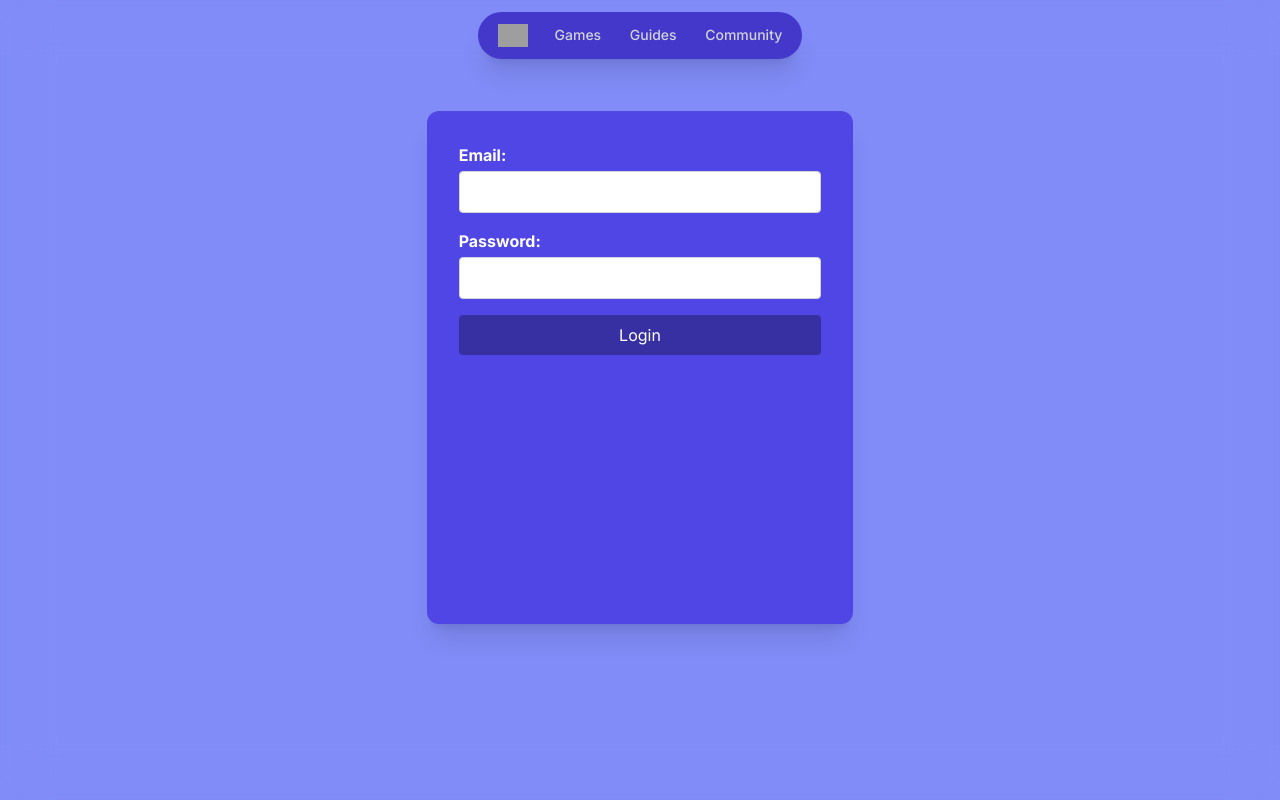
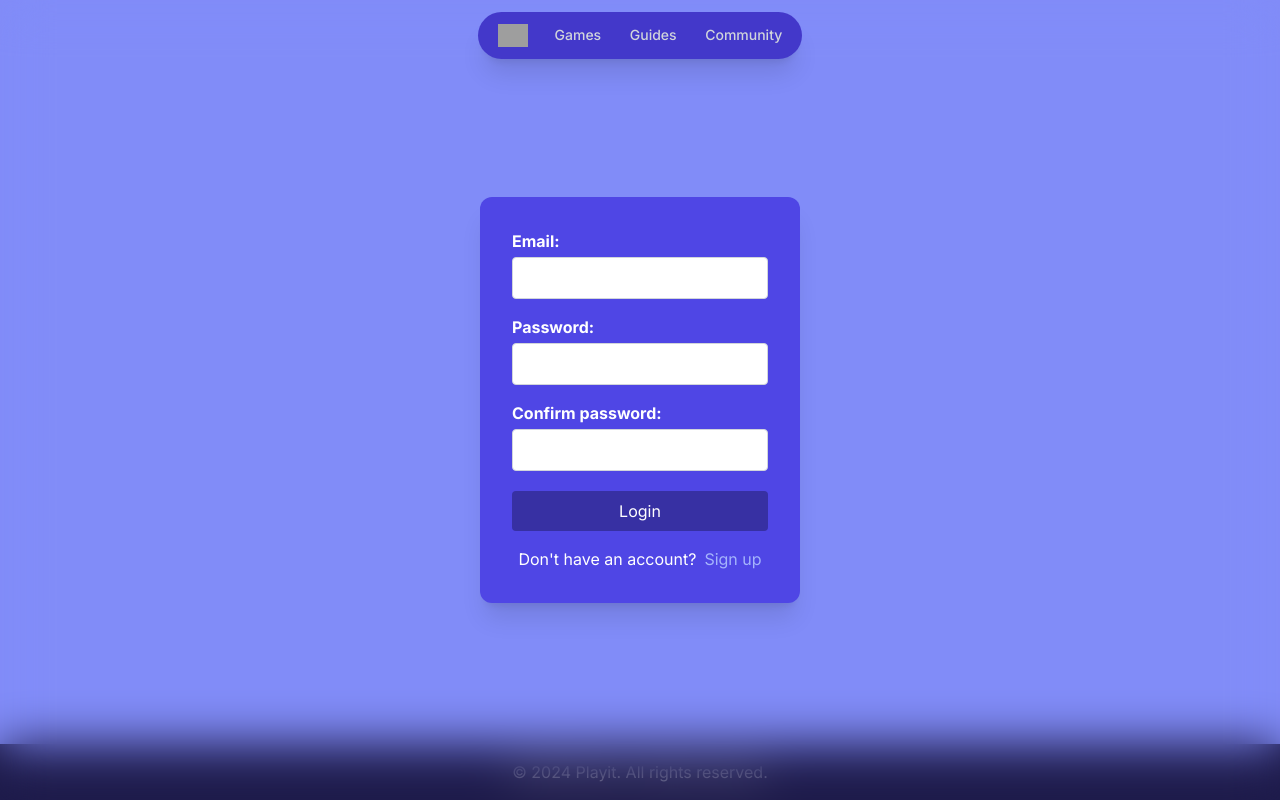
Before and after one commit to stivenm16/devToolkit, a Next.js app: page /community in a window 1280 px wide. Built offline with nearby package versions, Linux system fonts and the light colour scheme; grey boxes are pictures that could not be loaded.

Commit message:
Login UI && Login page

```diff
--- a/package.json
+++ b/package.json
@@ -9,6 +9,7 @@
     "lint": "next lint"
   },
   "dependencies": {
+    "@hookform/resolvers": "^3.3.4",
     "next": "14.0.4",
     "react": "^18",
     "react-dom": "^18",
--- a/src/app/community/page.tsx
+++ b/src/app/community/page.tsx
@@ -1,103 +1,19 @@
 'use client'
-import React, { useState } from 'react'
-import { useForm } from 'react-hook-form'
-import { Header } from '../components'
+import React from 'react'
+
+import { Header, Layout, LoginForm } from '../components'
 
 const Login: React.FC = () => {
-  const {
-    register,
-    handleSubmit,
-    formState: { errors },
-  } = useForm()
+  return (
+    <Layout hideHeader={true}>
+      <div className="fixed inset-0 flex items-center flex-col justify-center backdrop-blur-xl">
+        <div className="absolute top-0 w-full">
+          <Header />
+        </div>
 
-  const [error, setError] = useState(null)
-
-  const onSubmit = handleSubmit(async (data: any) => {
-    if (data) {
-      // const res = await signIn('credentials', {
-      //   email: data.email,
-      //   password: data.password,
-      //   redirect: false,
-      // })
-      // if (res.error) {
-      //   setError(res.error)
-      // } else {
-      //     console.log(res)
-      // }\
-      console.log(data, 'data')
-    }
-  })
-
-  return (
-    <div className="bg-indigo-400 min-h-screen">
-      <div className="fixed inset-0 flex items-center flex-col justify-center backdrop-blur-xl">
-        <Header />
-        <div className="bg-indigo-600 p-8 rounded-xl shadow-xl h-2/3 w-1/3 mb-44 mt-10 relative">
-          <form onSubmit={onSubmit} className="space-y-4 z-10">
-            {error && (
-              <p className="bg-red-500 text-lg text-white p-3 rounded mb-2">
-                {error}
-              </p>
-            )}
-            <div className="mb-4">
-              <label
-                htmlFor="email"
-                className="block text-white font-bold mb-1"
-              >
-                Email:
-              </label>
-              <input
-                type="email"
-                id="email"
-                // onChange={handleInputChange}
-                className={`w-full px-4 py-2 rounded border ${
-                  errors.email ? 'border-red-500' : 'border-gray-300'
-                }`}
-                {...register('email', {
-                  required: {
-                    value: true,
-                    message: 'Email is required',
-                  },
-                })}
-              />
-              {/* <span className="text-red-500 text-xs mt-1">
-                {errors.email?.message}
-              </span> */}
-            </div>
-
-            <div className="mb-4">
-              <label
-                htmlFor="password"
-                className="block text-white font-bold mb-1"
-              >
-                Password:
-              </label>
-              <input
-                type="password"
-                id="password"
-                {...register('password', {
-                  required: {
-                    value: true,
-                    message: 'Password is required',
-                  },
-                })}
-                className={`w-full px-4 py-2 rounded border ${
-                  errors.password ? 'border-red-500' : 'border-gray-300'
-                }`}
-              />
-              {/* <p className="text-red-500 text-xs mt-1">{errors.password}</p> */}
-            </div>
-
-            <button
-              type="submit"
-              className="w-full bg-indigo-800 text-white py-2 rounded hover:bg-indigo-900 focus:outline-none"
-            >
-              Login
-            </button>
-          </form>
-        </div>
+        <LoginForm />
       </div>
-    </div>
+    </Layout>
   )
 }
 
--- a/src/app/components/Layout.tsx
+++ b/src/app/components/Layout.tsx
@@ -2,11 +2,12 @@ import { Footer, Header } from '.'
 
 type LayoutProps = {
   children: React.ReactNode
+  hideHeader?: boolean
 }
-const Layout: React.FC<LayoutProps> = ({ children }) => {
+const Layout: React.FC<LayoutProps> = ({ children, hideHeader }) => {
   return (
     <div className="flex flex-col min-h-screen bg-indigo-400 ">
-      <Header />
+      {!hideHeader && <Header />}
 
       <main className="flex-grow">{children}</main>
 
--- /dev/null
+++ b/src/app/components/LoginForm.tsx
@@ -0,0 +1,135 @@
+'use client'
+import { yupResolver } from '@hookform/resolvers/yup'
+import { useState } from 'react'
+import { useForm } from 'react-hook-form'
+import * as yup from 'yup'
+
+interface IFormInput {
+  email: string
+  password: string
+  confirmPassword?: string
+}
+
+const schema = yup.object().shape({
+  email: yup.string().email().required('Email is a required field'),
+  password: yup.string().required('Password is a required field'),
+  confirmPassword: yup
+    .string()
+    .oneOf([yup.ref('password'), ''], 'Passwords must match'),
+})
+const LoginForm = () => {
+  const {
+    register,
+    handleSubmit,
+    formState: { errors },
+  } = useForm<IFormInput>({ resolver: yupResolver(schema) })
+  const [isRegister, setIsRegister] = useState(false)
+
+  const onSubmit = (data: IFormInput) => {
+    if (data) {
+      if (isRegister) {
+        // Logica de registro, llamada al endpoint de login
+        console.log(data, 'Sign in')
+      } else {
+        console.log(data, 'Sign up')
+
+        // Logica de registro, llamada al endpoint de crear usuario
+        setIsRegister(true)
+      }
+    }
+  }
+  return (
+    <div className="bg-indigo-600 p-8 rounded-xl shadow-xl h-fit w-3/4 md:w-1/4  relative">
+      <form onSubmit={handleSubmit(onSubmit)} className="space-y-4 z-10">
+        <div className="mb-4">
+          <label htmlFor="email" className="block text-white font-bold mb-1">
+            Email:
+          </label>
+          <input
+            type="email"
+            id="email"
+            className={`w-full px-4 py-2 rounded border ${
+              errors.email ? 'border-red-500' : 'border-gray-300'
+            }`}
+            {...register('email', {
+              required: {
+                value: true,
+                message: 'Email is required',
+              },
+            })}
+          />
+          <span className="text-white text-xs font-bold mt-1">
+            {errors.email?.message}
+          </span>
+        </div>
+
+        <div className="mb-4">
+          <label htmlFor="password" className="block text-white font-bold mb-1">
+            Password:
+          </label>
+          <input
+            type="password"
+            id="password"
+            {...register('password', {
+              required: {
+                value: true,
+                message: 'Password is required',
+              },
+            })}
+            className={`w-full px-4 py-2 rounded border ${
+              errors.password ? 'border-red-500' : 'border-gray-300'
+            }`}
+          />
+          <p className="text-white text-xs font-bold mt-1">
+            {errors.password?.message}
+          </p>
+        </div>
+
+        {!isRegister && (
+          <div className="mb-4">
+            <label
+              htmlFor="confirmPassword"
+              className="block text-white font-bold mb-1"
+            >
+              Confirm password:
+            </label>
+            <input
+              type="password"
+              id="confirmPassword"
+              {...register('confirmPassword', {
+                required: {
+                  value: true,
+                  message: 'confirm Password is required',
+                },
+              })}
+              className={`w-full px-4 py-2 rounded border ${
+                errors.confirmPassword ? 'border-red-500' : 'border-gray-300'
+              }`}
+            />
+            <p className="text-white text-xs font-bold mt-1">
+              {errors.confirmPassword?.message}
+            </p>
+          </div>
+        )}
+
+        <button
+          type="submit"
+          className="w-full bg-indigo-800 text-white py-2 rounded hover:bg-indigo-900 focus:outline-none"
+        >
+          Login
+        </button>
+        <p className="text-white text-center pt-auto">
+          {isRegister ? 'Already have an account?' : "Don't have an account?"}
+          <span
+            className="text-indigo-300 cursor-pointer ml-2"
+            onClick={() => setIsRegister(!isRegister)}
+          >
+            Sign up
+          </span>
+        </p>
+      </form>
+    </div>
+  )
+}
+
+export default LoginForm
--- a/src/app/components/index.ts
+++ b/src/app/components/index.ts
@@ -2,5 +2,7 @@ import ButtonT from './Button'
 import Footer from './Footer'
 import Header from './Header'
 import Layout from './Layout'
+import LoginForm from './LoginForm'
+import CodeEditor from './CodeEditor'
 
-export { ButtonT, Footer, Header, Layout }
+export { ButtonT, Footer, Header, Layout, LoginForm, CodeEditor }
--- a/src/app/guides/[...game]/page.tsx
+++ b/src/app/guides/[...game]/page.tsx
@@ -1,6 +1,6 @@
 'use client'
-import { Layout } from '@/app/components'
-import CodeEditor from '@/app/components/CodeEditor'
+import { CodeEditor, Layout } from '@/app/components'
+
 import { getCodeSnippets } from '@/app/services/sudoku.service'
 
 import { useEffect, useState } from 'react'
```
Also changed, not shown: 1 other file (tests, documents, lock files or other folders).
